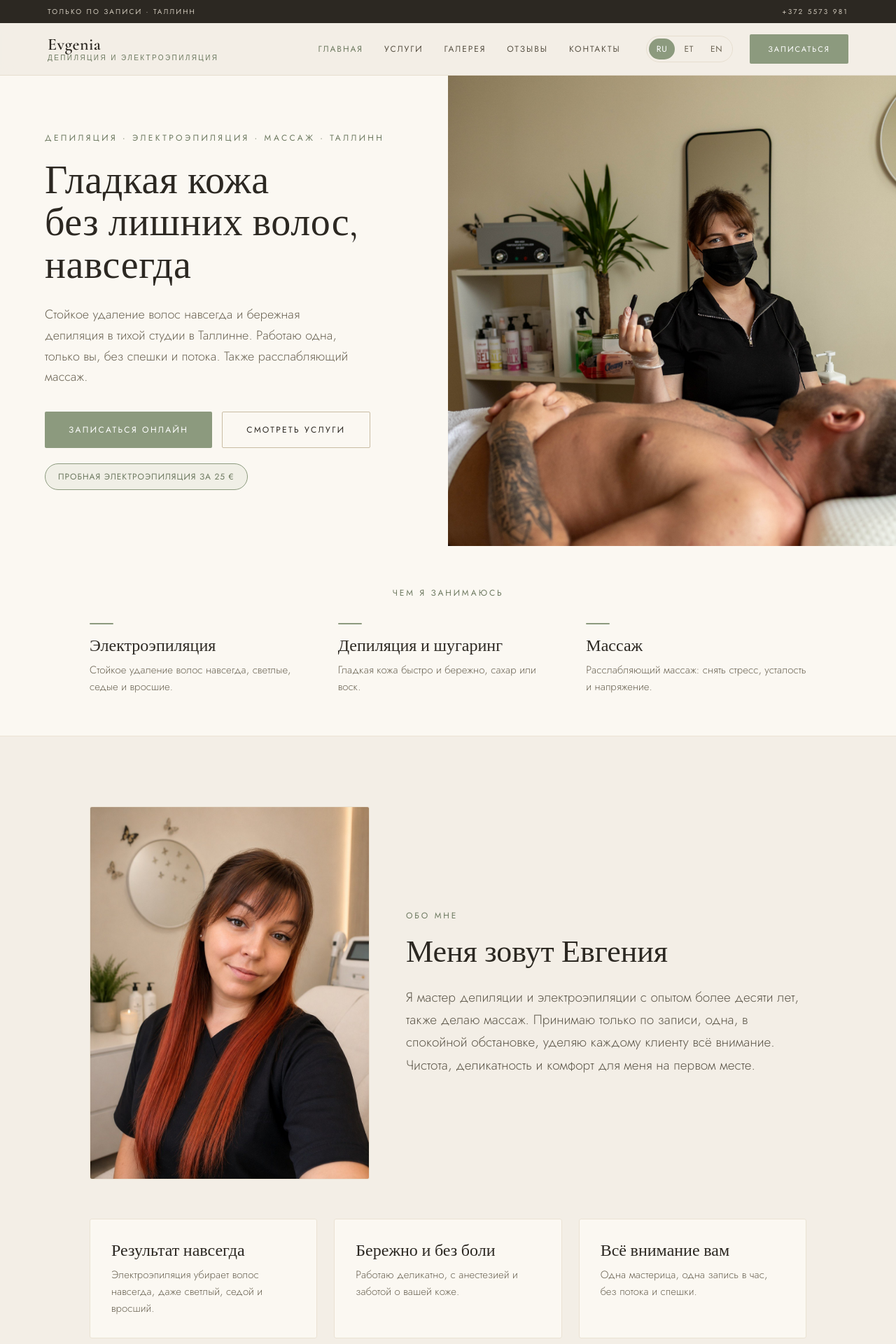
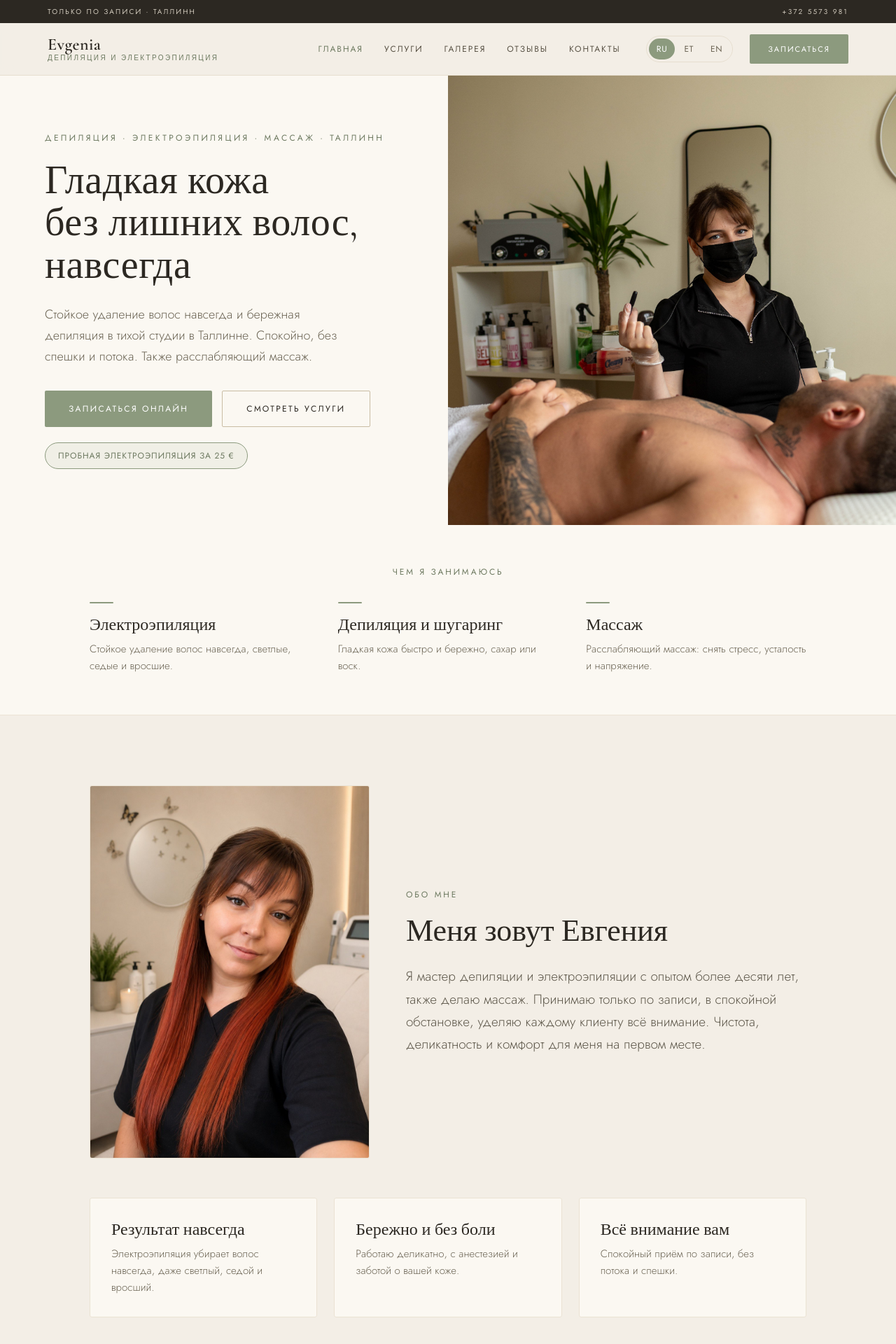
Before and after one commit to Auppost/studio-evgenia, a React (Vite) app: page / in a window 1280 px wide. Shown: the top 1920 px of the page at 70% size. Built offline with nearby package versions, Linux system fonts and the light colour scheme.

Commit message:
Убрать повторяющийся акцент «работаю одна» по всему сайту
Co-Authored-By: Claude Opus 4.8 <noreply@anthropic.com>

```diff
--- a/src/components/Home.jsx
+++ b/src/components/Home.jsx
@@ -6,17 +6,17 @@ const POINTS = {
   ru: [
     { t: 'Результат навсегда', d: 'Электроэпиляция убирает волос навсегда, даже светлый, седой и вросший.' },
     { t: 'Бережно и без боли', d: 'Работаю деликатно, с анестезией и заботой о вашей коже.' },
-    { t: 'Всё внимание вам', d: 'Одна мастерица, одна запись в час, без потока и спешки.' },
+    { t: 'Всё внимание вам', d: 'Спокойный приём по записи, без потока и спешки.' },
   ],
   et: [
     { t: 'Tulemus jäädavalt', d: 'Elektroepilatsioon eemaldab karva jäädavalt, ka heleda, halli ja sissekasvanu.' },
     { t: 'Õrn ja valutu', d: 'Töötan hoolikalt, tuimestuse ja hoolega sinu naha eest.' },
-    { t: 'Kogu tähelepanu sulle', d: 'Üks meister, üks broneering tunnis, ilma voo ja kiirustamiseta.' },
+    { t: 'Kogu tähelepanu sulle', d: 'Rahulik vastuvõtt ette broneerituna, ilma voo ja kiirustamiseta.' },
   ],
   en: [
     { t: 'Results for good', d: 'Electrolysis removes hair permanently, even light, grey and ingrown.' },
     { t: 'Gentle & painless', d: 'I work carefully, with numbing and care for your skin.' },
-    { t: 'Undivided attention', d: 'One specialist, one appointment per hour, no crowds, no rush.' },
+    { t: 'Undivided attention', d: 'A calm appointment, no crowds, no rush.' },
   ],
 }
 
--- a/src/i18n.js
+++ b/src/i18n.js
@@ -5,14 +5,14 @@ export const TR = {
   ru: {
     htmlLang: 'ru',
     metaTitle: 'Электроэпиляция и депиляция в Таллинне, студия Евгении',
-    metaDescription: 'Стойкое удаление волос навсегда: электроэпиляция, а также депиляция и шугаринг в уютной студии в Таллинне. Приём одной мастерицей, по записи. Также расслабляющий массаж.',
+    metaDescription: 'Стойкое удаление волос навсегда: электроэпиляция, а также депиляция и шугаринг в уютной студии в Таллинне. По записи, в спокойной обстановке. Также расслабляющий массаж.',
     brand_tag: 'Депиляция и электроэпиляция',
     nav_home: 'Главная', nav_services: 'Услуги', nav_gallery: 'Галерея', nav_reviews: 'Отзывы', nav_contacts: 'Контакты', nav_book: 'Записаться',
     see_all: 'Все услуги',
     hero_eyebrow: 'Депиляция · Электроэпиляция · Массаж · Таллинн',
     hero_title_a: 'Гладкая кожа\nбез лишних волос,\nнавсегда',
     hero_title_b: 'Гладкая кожа\nбез лишних волос,\nнавсегда',
-    hero_sub: 'Стойкое удаление волос навсегда и бережная депиляция в тихой студии в Таллинне. Работаю одна, только вы, без спешки и потока. Также расслабляющий массаж.',
+    hero_sub: 'Стойкое удаление волос навсегда и бережная депиляция в тихой студии в Таллинне. Спокойно, без спешки и потока. Также расслабляющий массаж.',
     hero_cta: 'Записаться онлайн', hero_secondary: 'Смотреть услуги',
     hero_offer: 'Пробная электроэпиляция за 25 €',
     pillars_eyebrow: 'Чем я занимаюсь',
@@ -22,7 +22,7 @@ export const TR = {
       { t: 'Массаж', d: 'Расслабляющий массаж: снять стресс, усталость и напряжение.' },
     ],
     about_eyebrow: 'Обо мне', about_title: 'Меня зовут Евгения',
-    about_body: 'Я мастер депиляции и электроэпиляции с опытом более десяти лет, также делаю массаж. Принимаю только по записи, одна, в спокойной обстановке, уделяю каждому клиенту всё внимание. Чистота, деликатность и комфорт для меня на первом месте.',
+    about_body: 'Я мастер депиляции и электроэпиляции с опытом более десяти лет, также делаю массаж. Принимаю только по записи, в спокойной обстановке, уделяю каждому клиенту всё внимание. Чистота, деликатность и комфорт для меня на первом месте.',
     services_eyebrow: 'Услуги и цены', services_title: 'Что я предлагаю',
     services_note: 'Цены указаны ориентировочно, уточните актуальные при записи.',
     cat_depilation: 'Депиляция (шугаринг и воск)', cat_electro: 'Электроэпиляция', cat_massage: 'Массаж', massage_extra: 'Дополнительно',
@@ -86,14 +86,14 @@ export const TR = {
   et: {
     htmlLang: 'et',
     metaTitle: 'Elektroepilatsioon ja depilatsioon Tallinnas, Jevgenia stuudio',
-    metaDescription: 'Karvade jäädav eemaldamine: elektroepilatsioon, samuti depilatsioon ja suhkrudepilatsioon hubases Tallinna stuudios. Vastuvõtt ühe meistri juures, ainult ette broneerituna. Ka lõõgastav massaaž.',
+    metaDescription: 'Karvade jäädav eemaldamine: elektroepilatsioon, samuti depilatsioon ja suhkrudepilatsioon hubases Tallinna stuudios. Ainult ette broneerituna, rahulikus keskkonnas. Ka lõõgastav massaaž.',
     brand_tag: 'Depilatsioon ja elektroepilatsioon',
     nav_home: 'Avaleht', nav_services: 'Teenused', nav_gallery: 'Galerii', nav_reviews: 'Arvustused', nav_contacts: 'Kontakt', nav_book: 'Broneeri',
     see_all: 'Kõik teenused',
     hero_eyebrow: 'Depilatsioon · Elektroepilatsioon · Massaaž · Tallinn',
     hero_title_a: 'Sile nahk\nliigsete karvadeta,\njäädavalt',
     hero_title_b: 'Sile nahk\nliigsete karvadeta,\njäädavalt',
-    hero_sub: 'Karvade jäädav eemaldamine ja õrn depilatsioon vaikses Tallinna stuudios. Töötan üksi, ainult sina, ilma kiirustamise ja voota. Ka lõõgastav massaaž.',
+    hero_sub: 'Karvade jäädav eemaldamine ja õrn depilatsioon vaikses Tallinna stuudios. Rahulikult, ilma kiirustamise ja voota. Ka lõõgastav massaaž.',
     hero_cta: 'Broneeri online', hero_secondary: 'Vaata teenuseid',
     hero_offer: 'Proovielektroepilatsioon 25 €',
     pillars_eyebrow: 'Millega ma tegelen',
@@ -103,7 +103,7 @@ export const TR = {
       { t: 'Massaaž', d: 'Lõõgastav massaaž: maandab stressi, väsimust ja pinget.' },
     ],
     about_eyebrow: 'Minust', about_title: 'Minu nimi on Jevgenia',
-    about_body: 'Olen depilatsiooni- ja elektroepilatsioonimeister enam kui kümneaastase kogemusega, teen ka massaaži. Võtan vastu ainult ette broneerituna, üksi, rahulikus keskkonnas. Puhtus, hoolivus ja mugavus on minu jaoks esmatähtsad.',
+    about_body: 'Olen depilatsiooni- ja elektroepilatsioonimeister enam kui kümneaastase kogemusega, teen ka massaaži. Võtan vastu ainult ette broneerituna, rahulikus keskkonnas, pühendan igale kliendile kogu tähelepanu. Puhtus, hoolivus ja mugavus on minu jaoks esmatähtsad.',
     services_eyebrow: 'Teenused ja hinnad', services_title: 'Mida ma pakun',
     services_note: 'Hinnad on ligikaudsed, täpsusta broneerimisel.',
     cat_depilation: 'Depilatsioon (suhkur ja vaha)', cat_electro: 'Elektroepilatsioon', cat_massage: 'Massaaž', massage_extra: 'Lisateenus',
@@ -167,14 +167,14 @@ export const TR = {
   en: {
     htmlLang: 'en',
     metaTitle: 'Electrolysis & depilation in Tallinn, Evgenia’s studio',
-    metaDescription: 'Permanent hair removal: electrolysis, plus depilation and sugaring in a cosy Tallinn studio. Seen by a single specialist, by appointment. Also a relaxing massage.',
+    metaDescription: 'Permanent hair removal: electrolysis, plus depilation and sugaring in a cosy Tallinn studio. By appointment, in a calm setting. Also a relaxing massage.',
     brand_tag: 'Depilation & electrolysis',
     nav_home: 'Home', nav_services: 'Services', nav_gallery: 'Gallery', nav_reviews: 'Reviews', nav_contacts: 'Contact', nav_book: 'Book',
     see_all: 'All services',
     hero_eyebrow: 'Depilation · Electrolysis · Massage · Tallinn',
     hero_title_a: 'Smooth skin,\nno unwanted hair,\nfor good',
     hero_title_b: 'Smooth skin,\nno unwanted hair,\nfor good',
-    hero_sub: 'Permanent hair removal and gentle depilation in a quiet Tallinn studio. I work solo, just you, no rush, no crowds. Also a relaxing massage.',
+    hero_sub: 'Permanent hair removal and gentle depilation in a quiet Tallinn studio. Calm and unhurried, no crowds. Also a relaxing massage.',
     hero_cta: 'Book online', hero_secondary: 'See services',
     hero_offer: 'Trial electrolysis for 25 €',
     pillars_eyebrow: 'What I do',
@@ -184,7 +184,7 @@ export const TR = {
       { t: 'Massage', d: 'Relaxing massage: relieves stress, fatigue and tension.' },
     ],
     about_eyebrow: 'About me', about_title: 'My name is Evgenia',
-    about_body: 'I am a depilation and electrolysis specialist with over ten years of experience, and I also offer massage. By appointment only, working solo in a calm setting, full attention for every client. Cleanliness, care and comfort come first.',
+    about_body: 'I am a depilation and electrolysis specialist with over ten years of experience, and I also offer massage. By appointment only, in a calm setting, full attention for every client. Cleanliness, care and comfort come first.',
     services_eyebrow: 'Services & prices', services_title: 'What I offer',
     services_note: 'Prices are approximate, please confirm when booking.',
     cat_depilation: 'Depilation (sugaring & wax)', cat_electro: 'Electrolysis', cat_massage: 'Massage', massage_extra: 'Additional',
```
